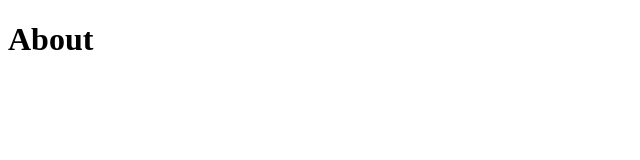
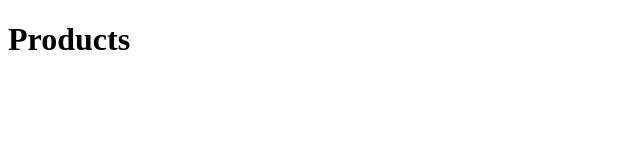
Before and after one commit to YangZhenxun/yangzhenxun.github.io, a plain HTML site: page en-US/index.html in a window 1280 px wide. Shown: the whole page, without its empty margins (0-640 px from the left). Drawn offline with Linux system fonts and the light colour scheme.

Commit message:
更新 index.html

```diff
--- a/en-US/index.html
+++ b/en-US/index.html
@@ -4,6 +4,6 @@
         <meta name="viewport" content="width=device-width, initial-scale=1, maximum-scale=1, minimum-scale=1, user-scalable=no">        <title>YangZhenxun's Blog</title>
     </head>
     <body>
-        <h1>About</h1>
+        <h1>Products</h1>
     </body>
 </html>
```
